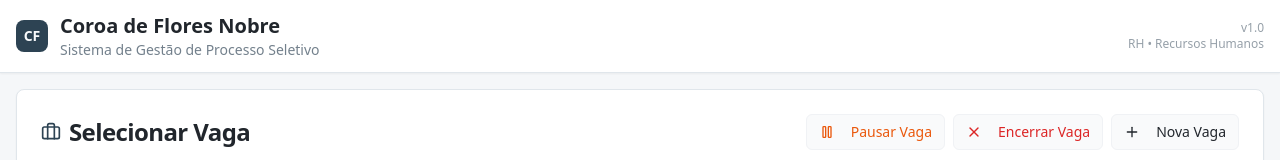
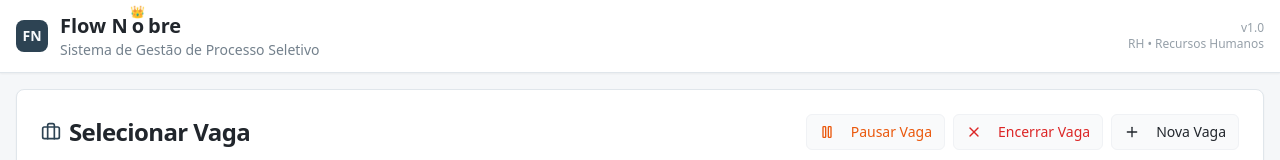
Before and after one commit to yhcb10/flor-flow-recruit, a React (Vite) app: page / in a window 1280 px wide. Shown: the top 160 px of the page. Built offline with nearby package versions, Linux system fonts and the light colour scheme; no server answers; the database is empty.

Commit message:
Update system title
Update the system title to "Flow Nobre" with a crown icon above the "o" in "Nobre" in the header.

```diff
--- a/src/pages/Index.tsx
+++ b/src/pages/Index.tsx
@@ -112,10 +112,17 @@ const Index = () => {
           <div className="flex items-center justify-between">
             <div className="flex items-center gap-3">
               <div className="w-8 h-8 bg-primary rounded-lg flex items-center justify-center">
-                <span className="text-primary-foreground font-bold text-sm">CF</span>
+                <span className="text-primary-foreground font-bold text-sm">FN</span>
               </div>
               <div>
-                <h1 className="text-xl font-bold text-foreground">Coroa de Flores Nobre</h1>
+                <h1 className="text-xl font-bold text-foreground flex items-center gap-1">
+                  Flow N
+                  <span className="relative">
+                    <span className="absolute -top-2 left-1/2 transform -translate-x-1/2 text-xs">👑</span>
+                    o
+                  </span>
+                  bre
+                </h1>
                 <p className="text-sm text-muted-foreground">Sistema de Gestão de Processo Seletivo</p>
               </div>
             </div>
```
